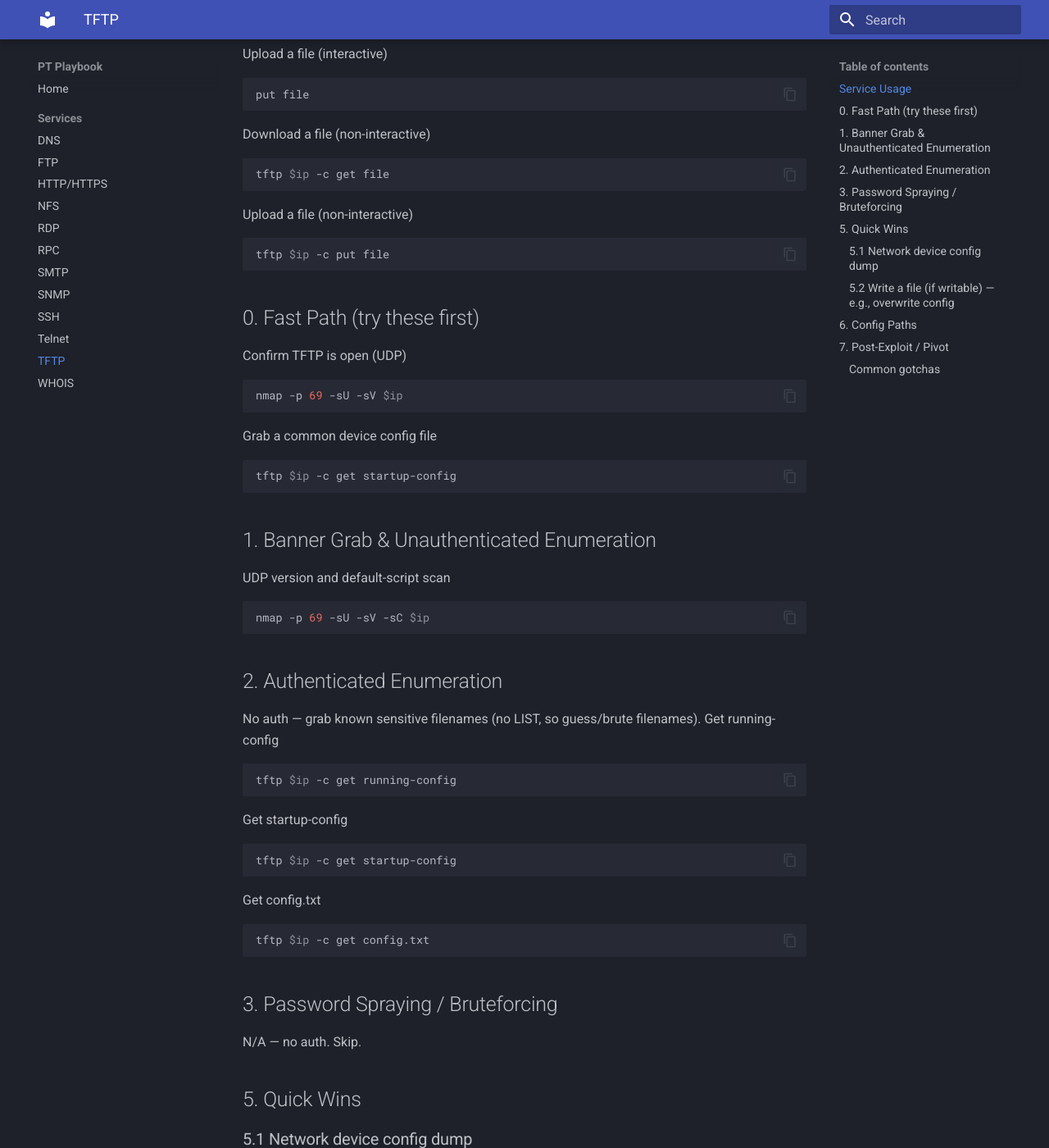
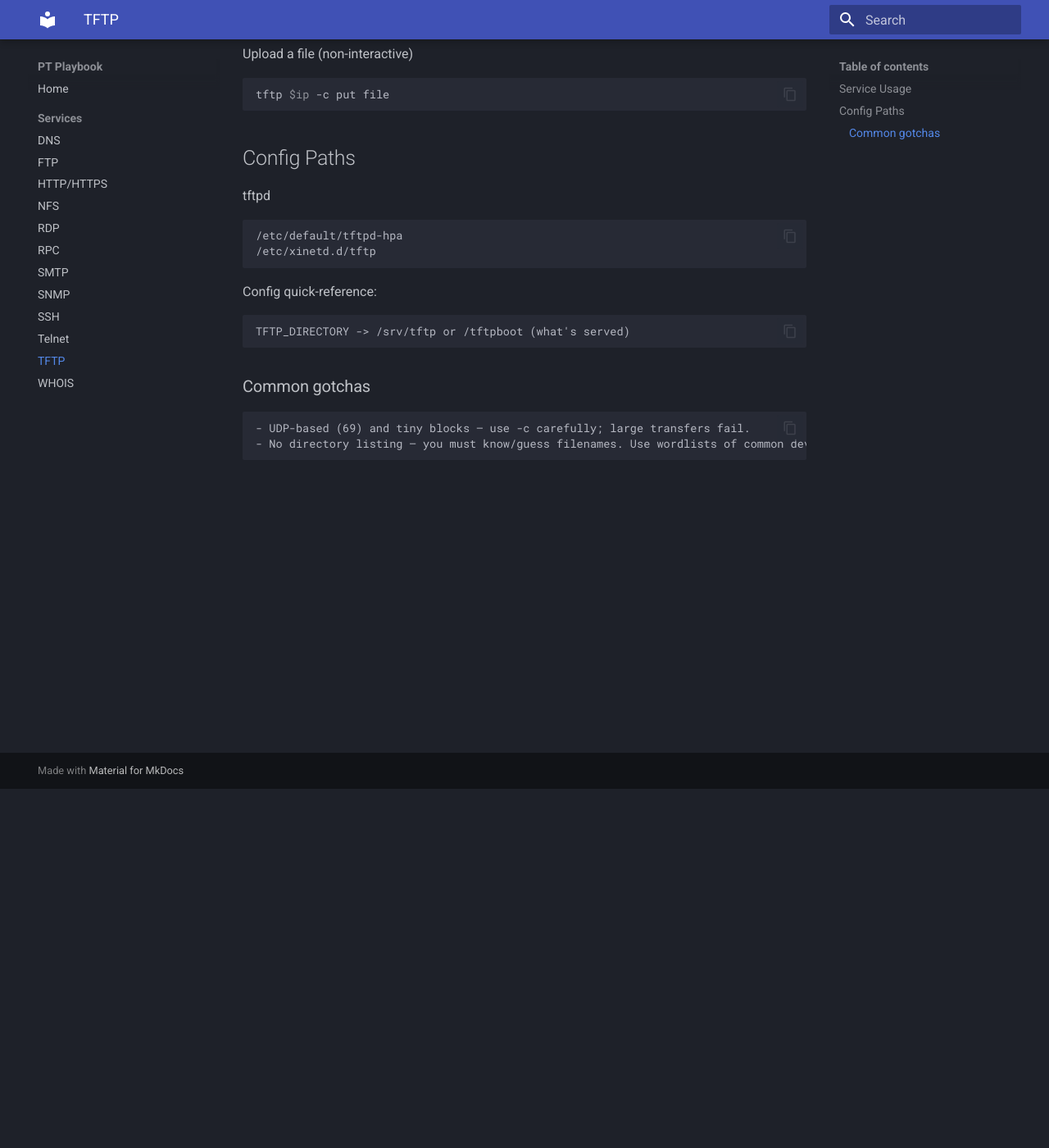
Before and after one commit to stafford-m/pt-playbook, an MkDocs documentation site: the page built from docs/services/tftp.md, in a window 1280 px wide and 1400 px high, scrolled down 438 px. Shown: the whole window at 82% size. Built offline with MkDocs 1.6.1 and Material for MkDocs 9.7.7, drawn with Linux system fonts in a browser that asks for light colours; some of the changed text lies outside the part shown.

Commit message:
fix tftp

````diff
--- a/docs/services/tftp.md
+++ b/docs/services/tftp.md
@@ -8,14 +8,6 @@ Open interactive tftp session
 ```bash
 tftp $ip
 ```
-Download a file (interactive)
-```bash
-get file
-```
-Upload a file (interactive)
-```bash
-put file
-```
 Download a file (non-interactive)
 ```bash
 tftp $ip -c get file
@@ -25,57 +17,7 @@ Upload a file (non-interactive)
 tftp $ip -c put file
 ```
 
-## 0. Fast Path (try these first)
-
-Confirm TFTP is open (UDP)
-```bash
-nmap -p 69 -sU -sV $ip
-```
-Grab a common device config file
-```bash
-tftp $ip -c get startup-config
-```
-
-## 1. Banner Grab & Unauthenticated Enumeration
-
-UDP version and default-script scan
-```bash
-nmap -p 69 -sU -sV -sC $ip
-```
-
-## 2. Authenticated Enumeration
-
-No auth — grab known sensitive filenames (no LIST, so guess/brute filenames).
-Get running-config
-```bash
-tftp $ip -c get running-config
-```
-Get startup-config
-```bash
-tftp $ip -c get startup-config
-```
-Get config.txt
-```bash
-tftp $ip -c get config.txt
-```
-
-## 3. Password Spraying / Bruteforcing
-
-N/A — no auth. Skip.
-
-## 5. Quick Wins
-
-### 5.1 Network device config dump
-```bash
-tftp $ip -c get startup-config    # creds, SNMP strings, routes
-```
-
-### 5.2 Write a file (if writable) — e.g., overwrite config
-```bash
-tftp $ip -c put malicious.bin
-```
-
-## 6. Config Paths
+## Config Paths
 
 tftpd
 ```text
@@ -88,11 +30,6 @@ Config quick-reference:
 TFTP_DIRECTORY -> /srv/tftp or /tftpboot (what's served)
 ```
 
-## 7. Post-Exploit / Pivot
-
-- Config dump → creds → reuse elsewhere
-- Writable TFTP → upload payload/firmware
-
 ### Common gotchas
 ```text
 - UDP-based (69) and tiny blocks — use -c carefully; large transfers fail.
````
